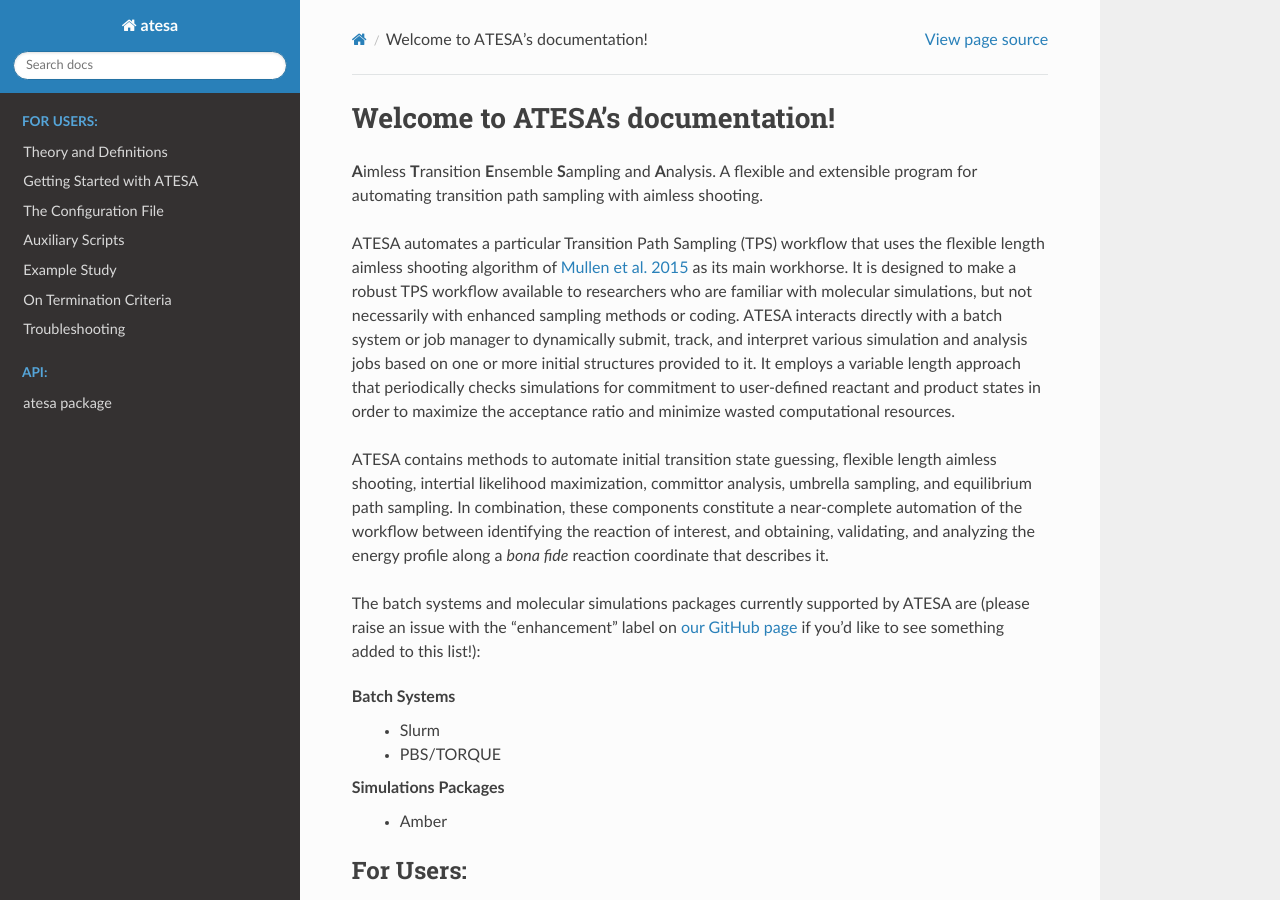
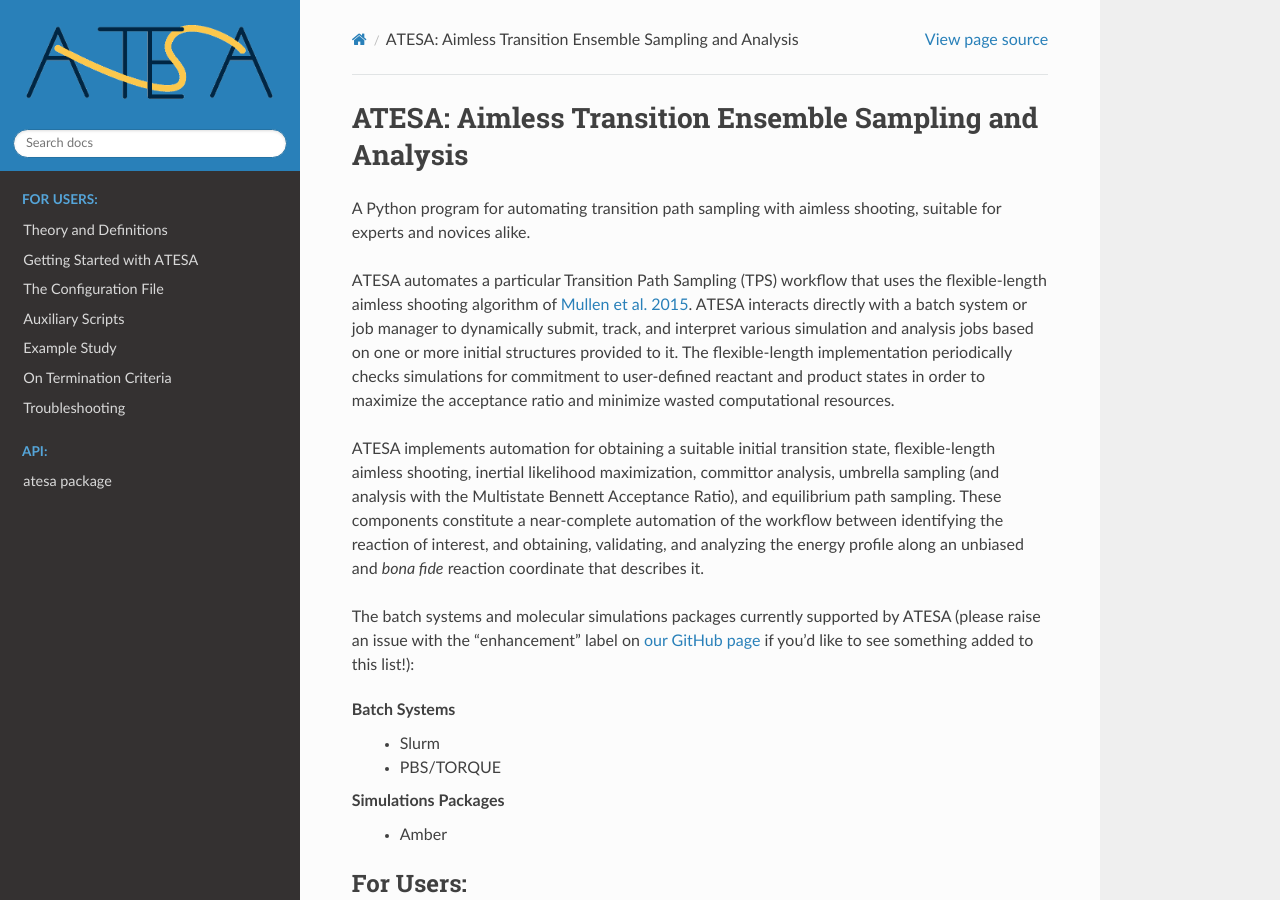
Before and after one commit to team-mayes/atesa, a Sphinx documentation site: the page built from docs/index.rst, in a window 1280 px wide and 900 px high. Built offline with Sphinx 7.4.7 and the Read the Docs theme 2.0.0, drawn with Linux system fonts in a browser that asks for light colours; pages that are not in the unit, such as notebooks, are missing from menus; the version number could not be read and is left out.

Commit message:
Updates README and Docs with new logo; minor changes to text of both

```diff
--- a/docs/conf.py
+++ b/docs/conf.py
@@ -94,6 +94,11 @@ pygments_style = 'default'
 # a list of builtin themes.
 #
 html_theme = 'sphinx_rtd_theme'
+html_logo = '_images/atesa_logo.png'
+html_theme_options = {
+    'logo_only': True,
+    'display_version': False,
+}
 
 # Theme options are theme-specific and customize the look and feel of a theme
 # further.  For a list of options available for each theme, see the
--- a/docs/index.rst
+++ b/docs/index.rst
@@ -3,16 +3,16 @@
    You can adapt this file completely to your liking, but it should at least
    contain the root `toctree` directive.
 
-Welcome to ATESA's documentation!
+ATESA: Aimless Transition Ensemble Sampling and Analysis
 =========================================================
 
-**A**\ imless **T**\ ransition **E**\ nsemble **S**\ ampling and **A**\ nalysis. A flexible and extensible program for automating transition path sampling with aimless shooting.
+A Python program for automating transition path sampling with aimless shooting, suitable for experts and novices alike.
 
-ATESA automates a particular Transition Path Sampling (TPS) workflow that uses the flexible length aimless shooting algorithm of `Mullen et al. 2015 <https://pubs.acs.org/doi/10.1021/acs.jctc.5b00032>`_ as its main workhorse. It is designed to make a robust TPS workflow available to researchers who are familiar with molecular simulations, but not necessarily with enhanced sampling methods or coding. ATESA interacts directly with a batch system or job manager to dynamically submit, track, and interpret various simulation and analysis jobs based on one or more initial structures provided to it. It employs a variable length approach that periodically checks simulations for commitment to user-defined reactant and product states in order to maximize the acceptance ratio and minimize wasted computational resources.
+ATESA automates a particular Transition Path Sampling (TPS) workflow that uses the flexible-length aimless shooting algorithm of `Mullen et al. 2015 <http://doi.org/10.1021/acs.jctc.5b00032>`_. ATESA interacts directly with a batch system or job manager to dynamically submit, track, and interpret various simulation and analysis jobs based on one or more initial structures provided to it. The flexible-length implementation periodically checks simulations for commitment to user-defined reactant and product states in order to maximize the acceptance ratio and minimize wasted computational resources.
 
-ATESA contains methods to automate initial transition state guessing, flexible length aimless shooting, intertial likelihood maximization, committor analysis, umbrella sampling, and equilibrium path sampling. In combination, these components constitute a near-complete automation of the workflow between identifying the reaction of interest, and obtaining, validating, and analyzing the energy profile along a *bona fide* reaction coordinate that describes it.
+ATESA implements automation for obtaining a suitable initial transition state, flexible-length aimless shooting, inertial likelihood maximization, committor analysis, umbrella sampling (and analysis with the Multistate Bennett Acceptance Ratio), and equilibrium path sampling. These components constitute a near-complete automation of the workflow between identifying the reaction of interest, and obtaining, validating, and analyzing the energy profile along an unbiased and *bona fide* reaction coordinate that describes it.
 
-The batch systems and molecular simulations packages currently supported by ATESA are (please raise an issue with the "enhancement" label on `our GitHub page <https://github.com/team-mayes/atesa>`_ if you'd like to see something added to this list!):
+The batch systems and molecular simulations packages currently supported by ATESA (please raise an issue with the "enhancement" label on `our GitHub page <https://github.com/team-mayes/atesa>`_ if you'd like to see something added to this list!):
 
 **Batch Systems**
 	* Slurm
```
Also changed, not shown: README.md (+7 -5 lines), docs/_images/atesa_logo.png (added), 2 other files.
